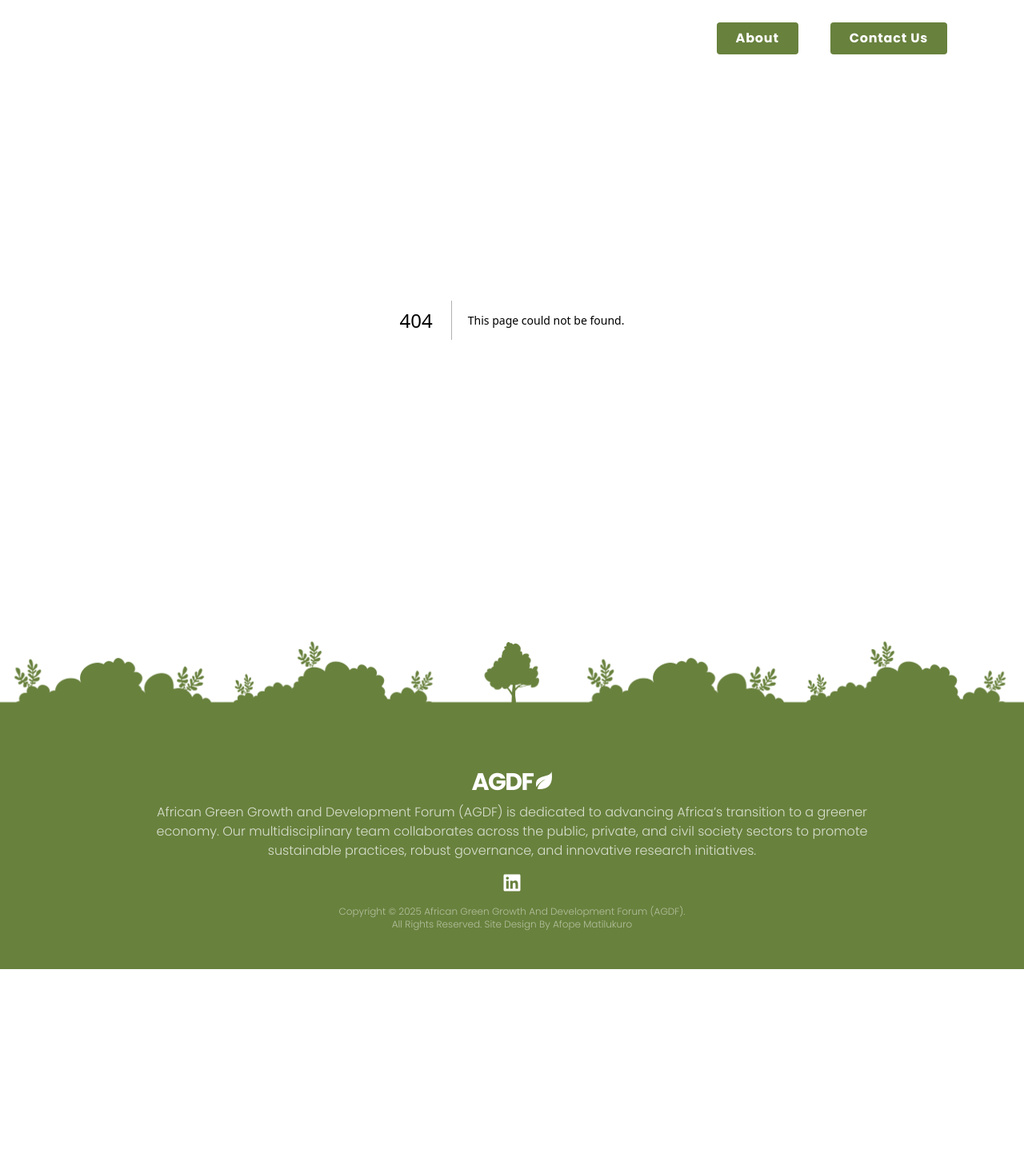
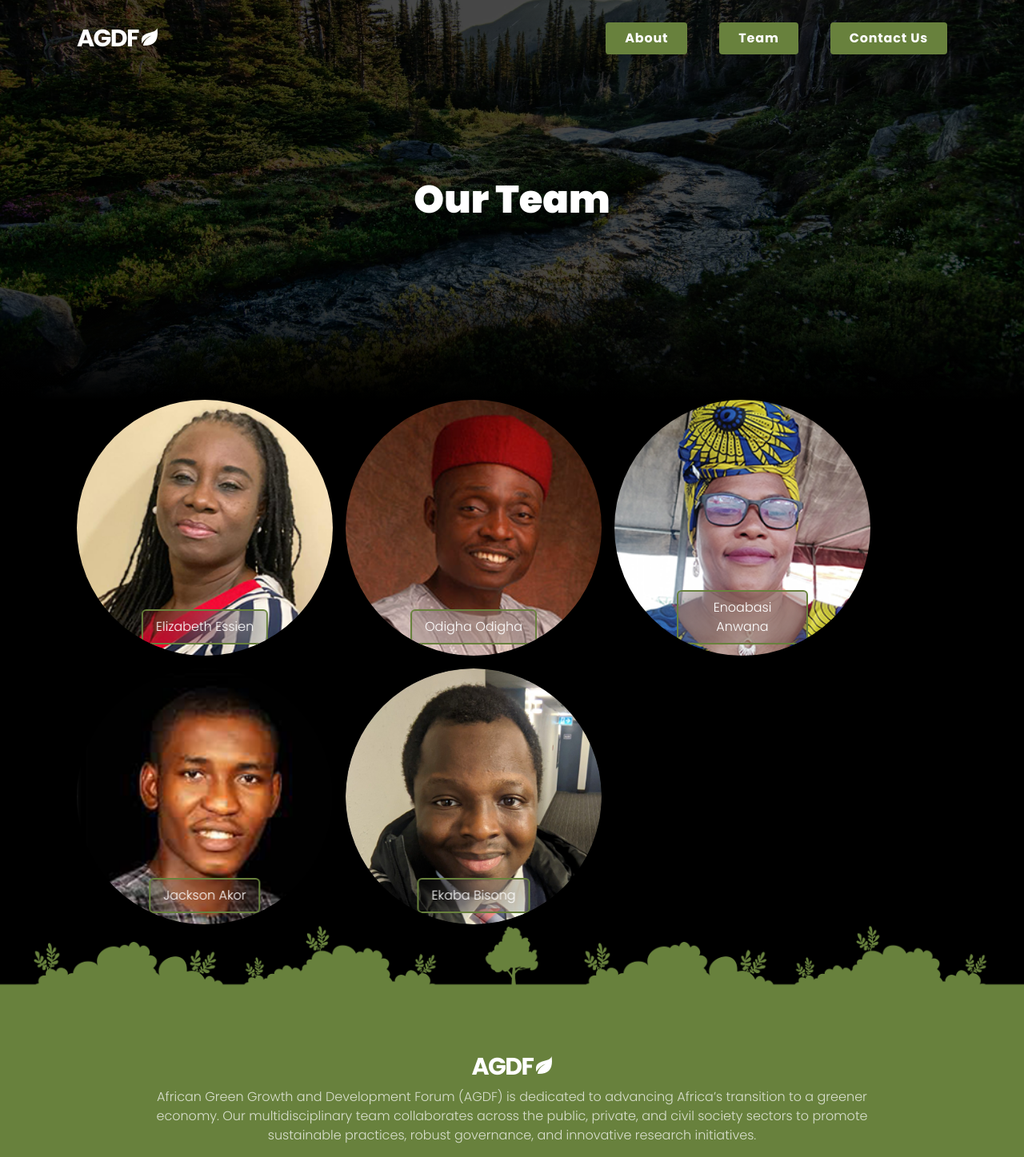
Before and after one commit to AfopeM/agdf, a Next.js app: page /team in a window 1280 px wide. Before the commit this address had no page. Shown: the top 1447 px of the page at 80% size. Before the commit the page ends 1212 px from the top, so only its background shows below. Built offline with nearby package versions, Linux system fonts and the light colour scheme.

Commit message:
Update team section: remove Chidera Bisong, add Ekaba Bisong, and update layout components

```diff
--- a/src/app/layout.tsx
+++ b/src/app/layout.tsx
@@ -15,7 +15,7 @@ export default function RootLayout({
 }>) {
   return (
     <html lang="en">
-      <body className={`font-pop bg-black font-light antialiased`}>
+      <body className={`font-pop text-light bg-black font-light antialiased`}>
         <NavBar />
         {children}
         <Footer />
--- /dev/null
+++ b/src/app/team/page.tsx
@@ -0,0 +1,32 @@
+import teamData from "@/data/team.json";
+import {
+  Title,
+  Heading,
+  TeamCards,
+  MemberCard,
+  FadeInBackground,
+} from "@/components";
+export default function page() {
+  const ourTeam = teamData.team;
+  return (
+    <div>
+      <Heading>
+        <FadeInBackground direction="bottom" isDark />
+        <div className="brand-width relative z-20 flex flex-col items-center justify-center gap-4 text-center md:mt-0">
+          <Title text="Our Team" />
+        </div>
+      </Heading>
+      <main className="brand-width">
+        <section className="flex flex-wrap items-center gap-4">
+          {ourTeam.members.map((member, index) => (
+            <MemberCard
+              key={index}
+              name={member}
+              image={member.toLowerCase().replace(" ", "_")}
+            />
+          ))}
+        </section>
+      </main>
+    </div>
+  );
+}
--- a/src/components/Cards/MemberCard.tsx
+++ b/src/components/Cards/MemberCard.tsx
@@ -42,7 +42,8 @@ export function MemberCard({ name, image }: IMemberCard) {
   return (
     <div
       key={name}
-      className="relative h-72 w-80 flex-shrink-0 overflow-hidden rounded"
+      className="relative h-80 w-80 flex-shrink-0 overflow-hidden rounded-full"
+      // className="relative h-72 w-80 flex-shrink-0 overflow-hidden rounded"
     >
       <Image
         fill
--- a/src/components/Layout/Footer.tsx
+++ b/src/components/Layout/Footer.tsx
@@ -63,12 +63,7 @@ export default function Footer() {
         {/* COPYRIGHT NOTICE */}
         <p className="brand-animate text-center text-xs font-light text-white/50 capitalize">
           Copyright © {new Date().getFullYear()} African Green Growth and
-          Development Forum (AGDF). <br className="hidden md:block" />
-          All rights reserved. Site design by
-          <Link href="/" className="brand-animate hover:text-black">
-            {" "}
-            Afope Matilukuro
-          </Link>
+          Development Forum (AGDF). All rights reserved.
         </p>
       </div>
     </footer>
--- a/src/components/Layout/NavBar.tsx
+++ b/src/components/Layout/NavBar.tsx
@@ -10,7 +10,7 @@ import useResponsive from "@/hooks/useResponsive";
 import PrimaryButton from "../Buttons/PrimaryButton";
 import { motion, AnimatePresence } from "framer-motion";
 
-const pathnames = ["about", "contact-us"];
+const pathnames = ["about", "team", "contact-us"];
 
 export default function NavBar() {
   const pathname = usePathname();
--- a/src/data/team.json
+++ b/src/data/team.json
@@ -7,7 +7,7 @@
       "odigha odigha",
       "enoabasi anwana",
       "jackson akor",
-      "chidera bisong"
+      "ekaba bisong"
     ]
   }
 }
```
Also changed, not shown: public/team/chidera_bisong.png (deleted), public/team/ekaba_bisong.png (added).
